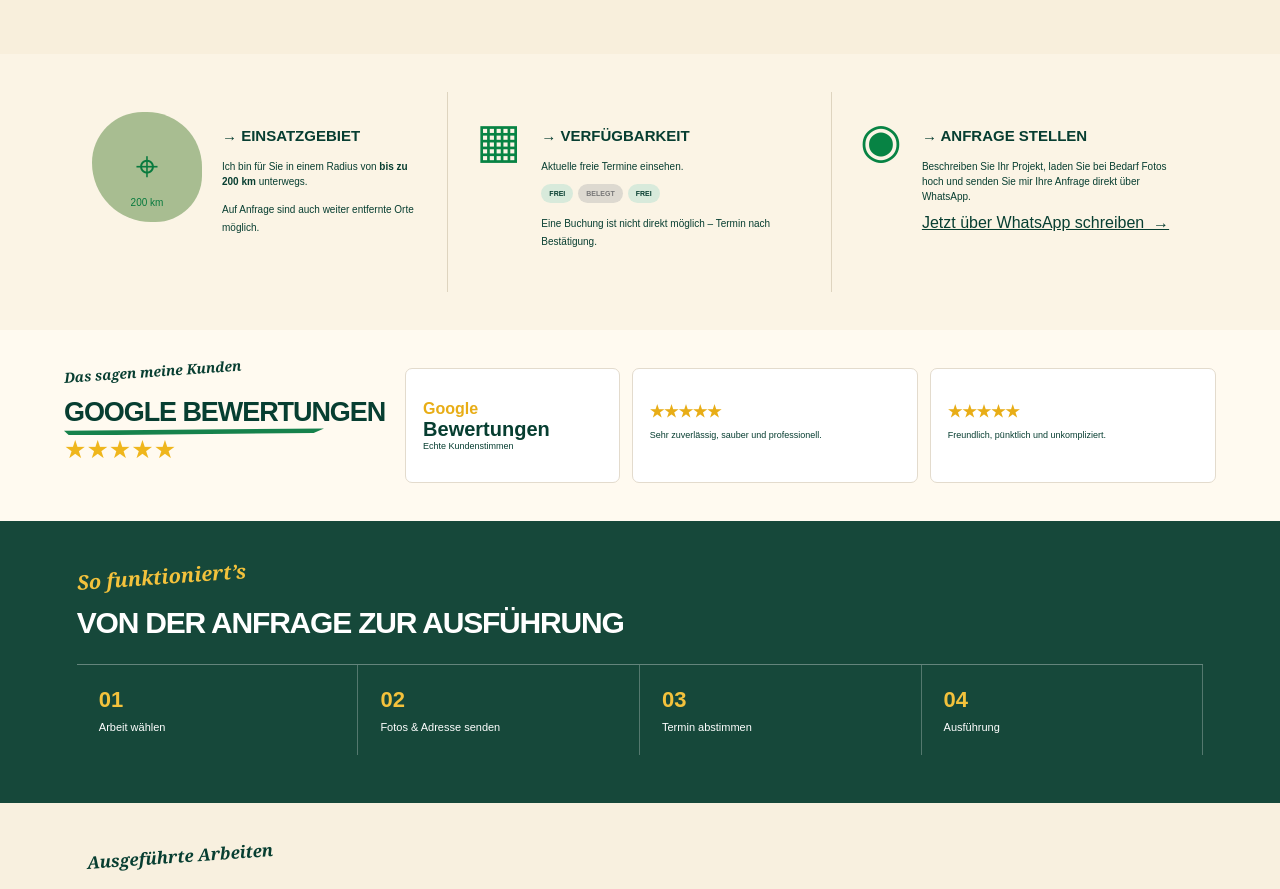
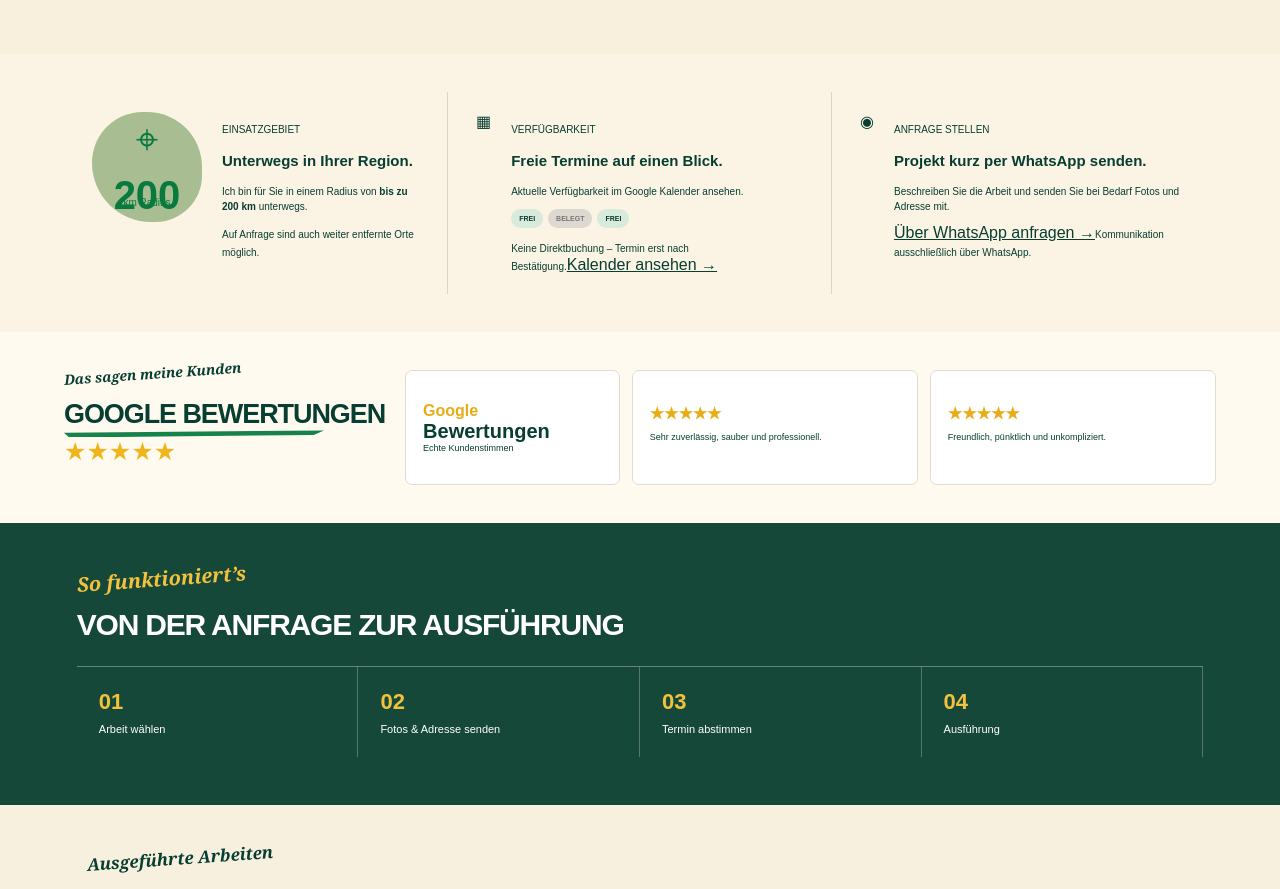
Before and after one commit to ch-ua/vershnyk-com, a Next.js app: page / in a window 1280 px wide. Shown: the part 1248-2137 px from the top of the page. Built offline with nearby package versions, Linux system fonts and the light colour scheme.

Commit message:
Redesign service info triptych

```diff
--- a/src/app/page.tsx
+++ b/src/app/page.tsx
@@ -43,7 +43,7 @@ export default function Home(){
 
   <section id="leistungen" className="services"><div className="sectionTitle"><p className="hand">Unsere Leistungen</p><h2>ALLES AUS EINER HAND</h2></div><div className="serviceGrid">{site.serviceDetails.map((s,i)=>{const imgs=[photos.garden,photos.fence,photos.build,photos.kitchen,photos.kitchen,photos.build];return <article key={s.title} onClick={()=>{window.location.hash="kontakt"}} role="link" tabIndex={0}><div className="servicePhoto" style={{backgroundImage:`url("${imgs[i]}")`}}></div><h3>{s.title}</h3><ul>{s.items.map(x=><li key={x}>{x}</li>)}</ul></article>})}</div></section>
 
-  <section className="triptych"><article><div className="regionGraphic">⌖<small>200 km</small></div><div><h3>→ EINSATZGEBIET</h3><p>Ich bin für Sie in einem Radius von <b>bis zu 200 km</b> unterwegs.</p><small>Auf Anfrage sind auch weiter entfernte Orte möglich.</small></div></article><article><i>▦</i><div><h3>→ VERFÜGBARKEIT</h3><p>Aktuelle freie Termine einsehen.</p><div className="availability"><b>FREI</b><b className="busy">BELEGT</b><b>FREI</b></div><small>Eine Buchung ist nicht direkt möglich – Termin nach Bestätigung.</small></div></article><article id="kontakt"><i>◉</i><div><h3>→ ANFRAGE STELLEN</h3><p>Beschreiben Sie Ihr Projekt, laden Sie bei Bedarf Fotos hoch und senden Sie mir Ihre Anfrage direkt über WhatsApp.</p><a href={site.whatsapp}>Jetzt über WhatsApp schreiben&nbsp; →</a></div></article></section>
+  <section className="triptych"><article className="areaCard"><div className="regionGraphic"><span>⌖</span><strong>200</strong><small>km Radius</small></div><div><p className="eyebrow">EINSATZGEBIET</p><h3>Unterwegs in Ihrer Region.</h3><p>Ich bin für Sie in einem Radius von <b>bis zu 200 km</b> unterwegs.</p><small>Auf Anfrage sind auch weiter entfernte Orte möglich.</small></div></article><article className="calendarCard"><div className="calendarIcon">▦</div><div><p className="eyebrow">VERFÜGBARKEIT</p><h3>Freie Termine auf einen Blick.</h3><p>Aktuelle Verfügbarkeit im Google Kalender ansehen.</p><div className="availability"><b>FREI</b><b className="busy">BELEGT</b><b>FREI</b></div><small>Keine Direktbuchung – Termin erst nach Bestätigung.</small><a className="textLink" href="https://calendar.google.com/calendar/u/0?cid=dmVyc2hueWsuY29tQGdtYWlsLmNvbQ">Kalender ansehen →</a></div></article><article id="kontakt" className="requestCard"><div className="waMark">◉</div><div><p className="eyebrow">ANFRAGE STELLEN</p><h3>Projekt kurz per WhatsApp senden.</h3><p>Beschreiben Sie die Arbeit und senden Sie bei Bedarf Fotos und Adresse mit.</p><a className="requestButton" href={site.whatsapp}>Über WhatsApp anfragen →</a><small>Kommunikation ausschließlich über WhatsApp.</small></div></article></section>
 
   <section className="reviews"><div><p className="hand">Das sagen meine Kunden</p><h2>GOOGLE BEWERTUNGEN</h2><span className="stars">★★★★★</span></div><article><b>Google</b><strong>Bewertungen</strong><small>Echte Kundenstimmen</small></article><article><b>★★★★★</b><p>Sehr zuverlässig, sauber und professionell.</p></article><article><b>★★★★★</b><p>Freundlich, pünktlich und unkompliziert.</p></article></section>
 
```
